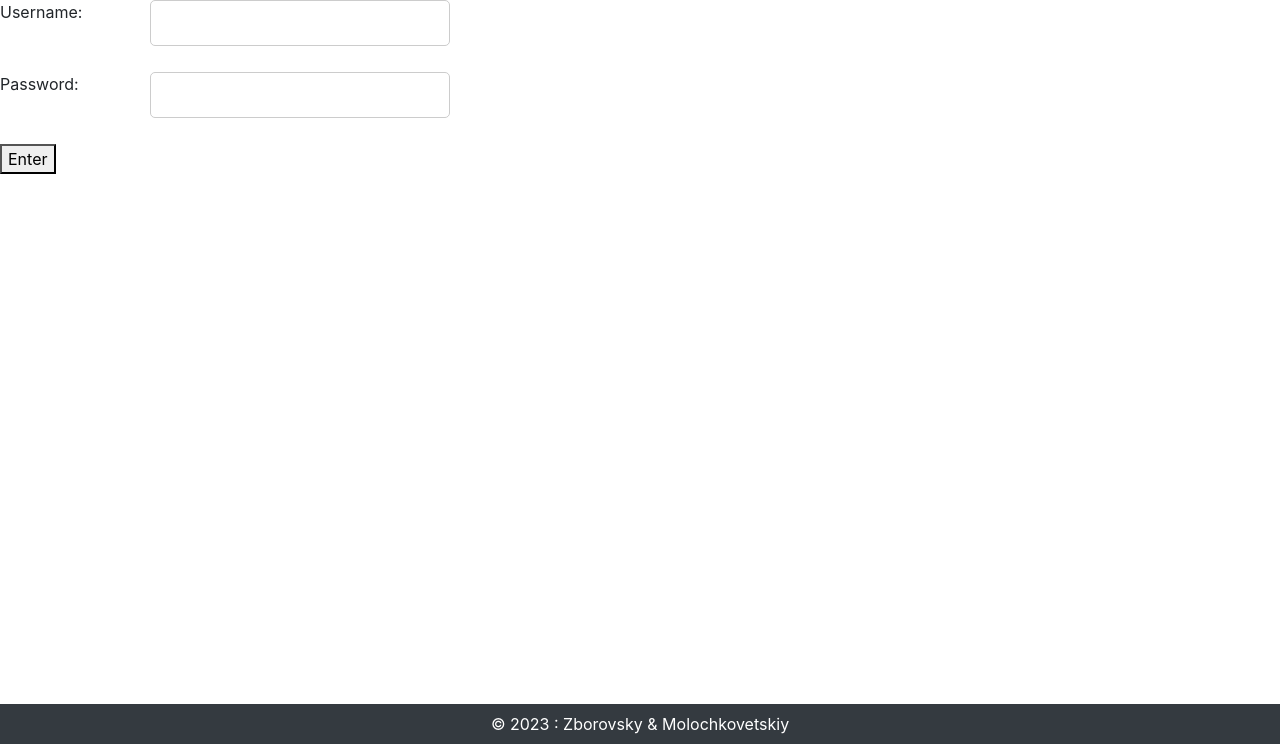
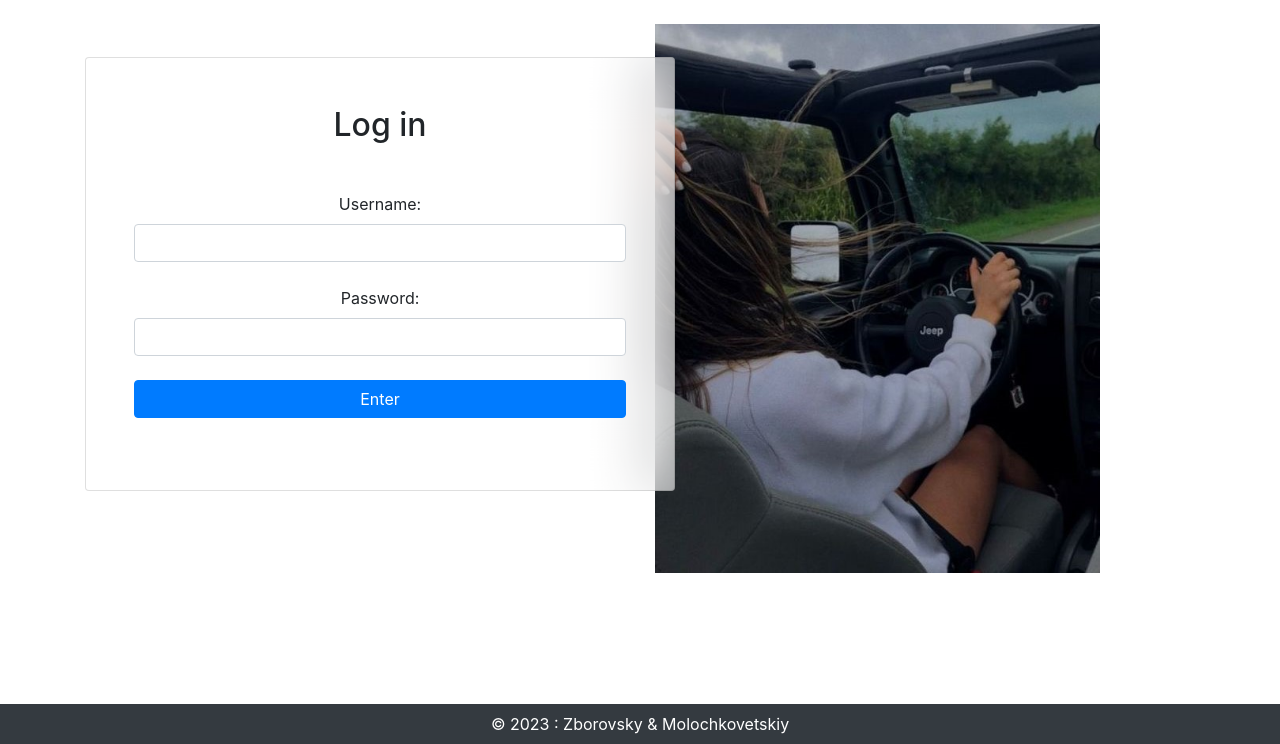
Before and after one commit to molochkovetskiy/Driving_Theory, a Django app: page /exam/login/ in a window 1280 px wide. Shown: the part 56-800 px from the top of the page. Run offline with Django 4.2, Linux system fonts and the light colour scheme; some libraries are stand-ins or nearby versions.

Commit message:
login page design migrated to bootstrap

```diff
--- a/driving_theory/exam/forms.py
+++ b/driving_theory/exam/forms.py
@@ -19,3 +19,8 @@ class RegisterUserForm(UserCreationForm):
 class LoginUserForm(AuthenticationForm):
     username = forms.CharField(label='Username', widget=forms.TextInput(attrs={'class': 'form-input'}))
     password = forms.CharField(label='Password', widget=forms.PasswordInput(attrs={'class': 'form-input'}))
+
+    def __init__(self, *args, **kwargs):
+        super(LoginUserForm, self).__init__(*args, **kwargs)
+        for visible in self.visible_fields():
+            visible.field.widget.attrs['class'] = 'form-control'
--- a/driving_theory/exam/templates/login.html
+++ b/driving_theory/exam/templates/login.html
@@ -7,15 +7,46 @@
 {% endblock %}
 
 {% block pagecontent %}
+<!-- Section: Design Block -->
+<section class="text-center text-lg-start">
+
+    <!-- Jumbotron -->
+    <div class="container py-4">
+      <div class="row g-0 align-items-center">
+        <div class="col-lg-6 mb-5 mb-lg-0">
+          <div class="card cascading-right" style="background: hsla(0, 0%, 100%, 0.55);backdrop-filter: blur(30px);">
+            <div class="card-body p-5 shadow-5 text-center">
+              <h2 class="fw-bold mb-5">Log in</h2>
+
+
+
 <form method="post">
     {% csrf_token %}
 
     <div class="form-error">{{ form.non_field_errors }}</div>
 
     {% for f in form %}
-    <p><label class="form-label" for="{{ f.id_for_label }}">{{ f.label }}: </label>{{ f }}</p>
-    <div class="form-error">{{ f.errors }}</div>
+    <div class="form-outline mb-4">
+        <p><label class="form-label" for="{{ f.id_for_label }}">{{ f.label }}: </label>{{ f }}</p>
+        <div class="form-error">{{ f.errors }}</div>
+    </div>
     {% endfor %}
-    <button type="submit">Enter</button>
+    <button type="submit" class="btn btn-primary btn-block mb-4">Enter</button>
 </form>
+
+
+
+</div>
+</div>
+</div>
+
+<div id="img-box" class="col-lg-5 mb-5 mb-lg-0">
+<img src="/static/media/driving_login.jpg" id="login-img" class="w-100 rounded-4 shadow-4"
+  alt="" />
+</div>
+</div>
+</div>
+<!-- Jumbotron -->
+</section>
+<!-- Section: Design Block -->
 {% endblock %}
--- a/driving_theory/static/basic_pages.css
+++ b/driving_theory/static/basic_pages.css
@@ -1,5 +1,5 @@
 body {
-    width: 100vw;
+    /* width: 100vw; */
     height: 100vh;
     background-color: #2c3e50; /* Dark blue background color */
     display: flex;
@@ -27,7 +27,7 @@ body {
     color: #c0392b; /* Hover color for links (darker red) */
   }
 
-  .form-input {
+  /* .form-input {
     width: 300px;
     font-size: 16px;
     padding: 10px;
@@ -45,9 +45,9 @@ body {
   .form-error ul {
     list-style: none;
     padding: 0;
-    color: #e74c3c; /* Error message color (red) */
+    color: #e74c3c;
     margin: 0;
-  }
+  } */
 
   .wrapper {
     display: flex;
@@ -61,10 +61,10 @@ body {
     width: 70%;
     text-align: center;
     padding: 20px;
-    border: 1px solid #3498db; /* Border color (blue) */
+    border: 1px solid #3498db;
     border-radius: 10px;
-    background-color: rgba(255, 255, 255, 0.9); /* Semi-transparent white background */
-    box-shadow: 0px 0px 10px rgba(0, 0, 0, 0.2); /* Shadow effect */
+    background-color: rgba(255, 255, 255, 0.9);
+    box-shadow: 0px 0px 10px rgba(0, 0, 0, 0.2);
   }
 
   .centered-block h1 {
@@ -72,3 +72,28 @@ body {
     font-size: 24px;
     margin-bottom: 20px;
   }
+
+
+  /* Login page */
+  .cascading-right {
+    margin-right: -50px;
+    background: hsla(0, 0%, 100%, 0.55);
+    backdrop-filter: blur(30px);
+    z-index: 999;
+  }
+
+  @media (max-width: 991.98px) {
+    .cascading-right {
+      margin-right: 0;
+    }
+  }
+
+  #img-box#login-img{
+    width: 100%;
+    /* height: 550px; */
+    object-fit: cover;
+  }
+
+#img-box {
+    height: 500px;
+}
```
Also changed, not shown: driving_theory/static/media/driving_login.jpg (added), driving_theory/static/media/driving_login_old.jpg (added).
